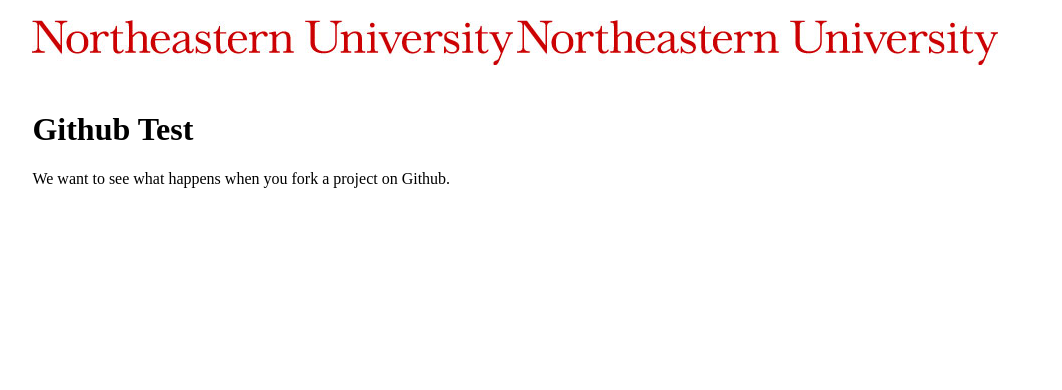
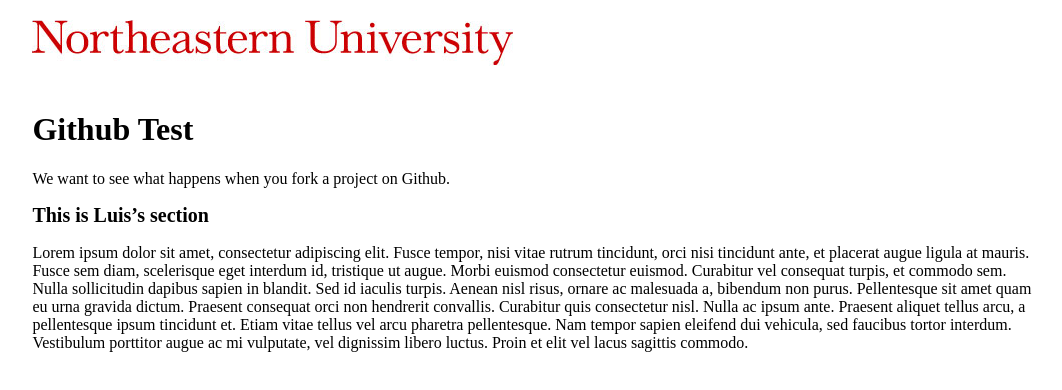
Before and after one commit to rdonaghy/github-fork-test, a plain HTML site: page index.html in a window 1280 px wide. Shown: the whole page, without its empty margins (102-1164 px from the left). Drawn offline with Linux system fonts and the light colour scheme.

Commit message:
Changes
Per Rogers request

```diff
--- a/css/styles.css
+++ b/css/styles.css
@@ -6,3 +6,7 @@
 img {
 	margin-bottom: 20px;
 }
+
+h2 {
+ font-size: 20px;
+}
--- a/index.html
+++ b/index.html
@@ -14,9 +14,10 @@
 <body>
 <div class="wrapper">
 <img src="images/logo.png" alt="Northeastern University" />
-<img src="images/logo.png" alt="Northeastern University" />
 <h1>Github Test</h1>
 <p>We want to see what happens when you fork a project on Github.</p>
+<h2>This is Luis’s section</h2>
+<p>Lorem ipsum dolor sit amet, consectetur adipiscing elit. Fusce tempor, nisi vitae rutrum tincidunt, orci nisi tincidunt ante, et placerat augue ligula at mauris. Fusce sem diam, scelerisque eget interdum id, tristique ut augue. Morbi euismod consectetur euismod. Curabitur vel consequat turpis, et commodo sem. Nulla sollicitudin dapibus sapien in blandit. Sed id iaculis turpis. Aenean nisl risus, ornare ac malesuada a, bibendum non purus. Pellentesque sit amet quam eu urna gravida dictum. Praesent consequat orci non hendrerit convallis. Curabitur quis consectetur nisl. Nulla ac ipsum ante. Praesent aliquet tellus arcu, a pellentesque ipsum tincidunt et. Etiam vitae tellus vel arcu pharetra pellentesque. Nam tempor sapien eleifend dui vehicula, sed faucibus tortor interdum. Vestibulum porttitor augue ac mi vulputate, vel dignissim libero luctus. Proin et elit vel lacus sagittis commodo.</p>
 </div>
 </body>
 </html>
```
Also changed, not shown: luis/index.html (added, +17 -0 lines).
